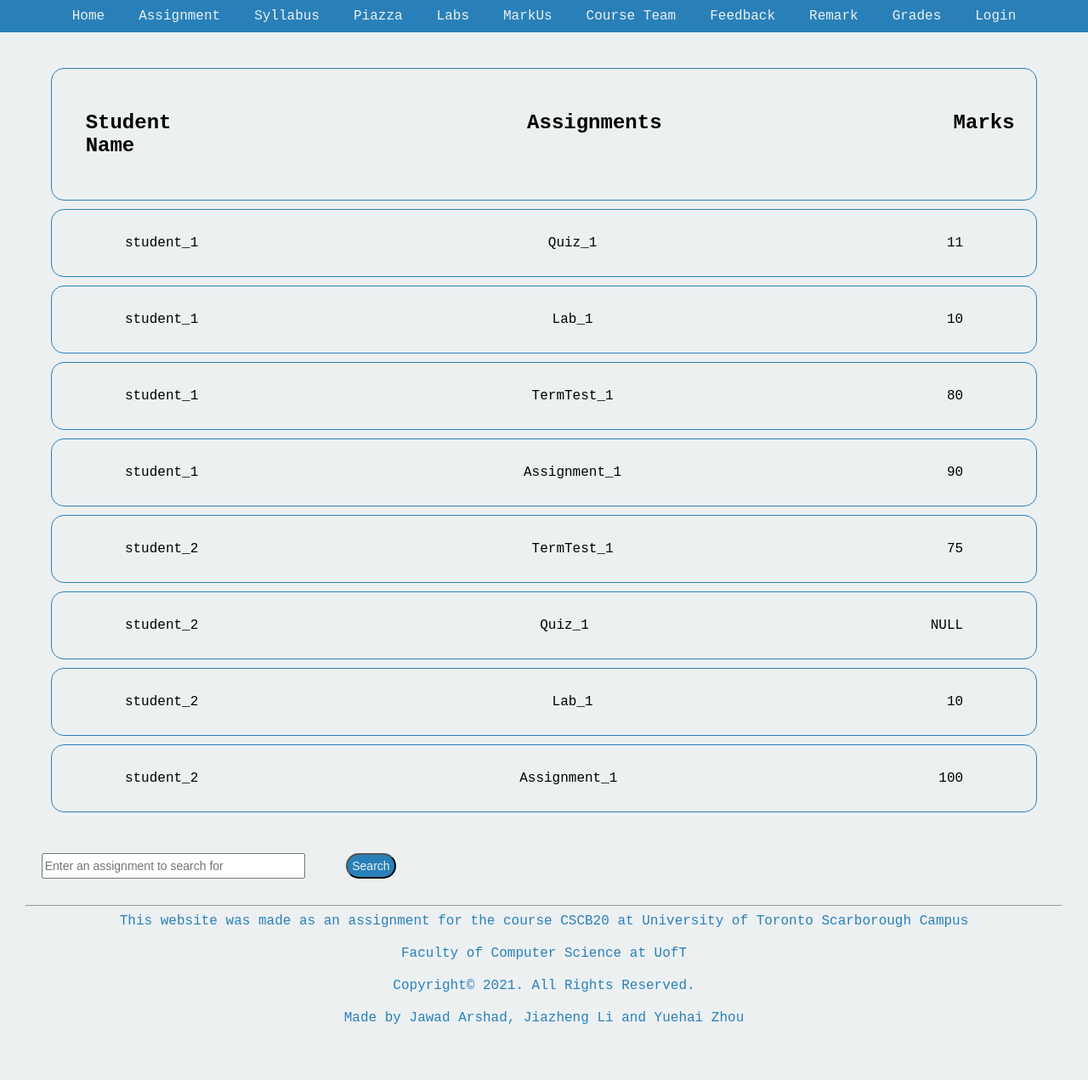
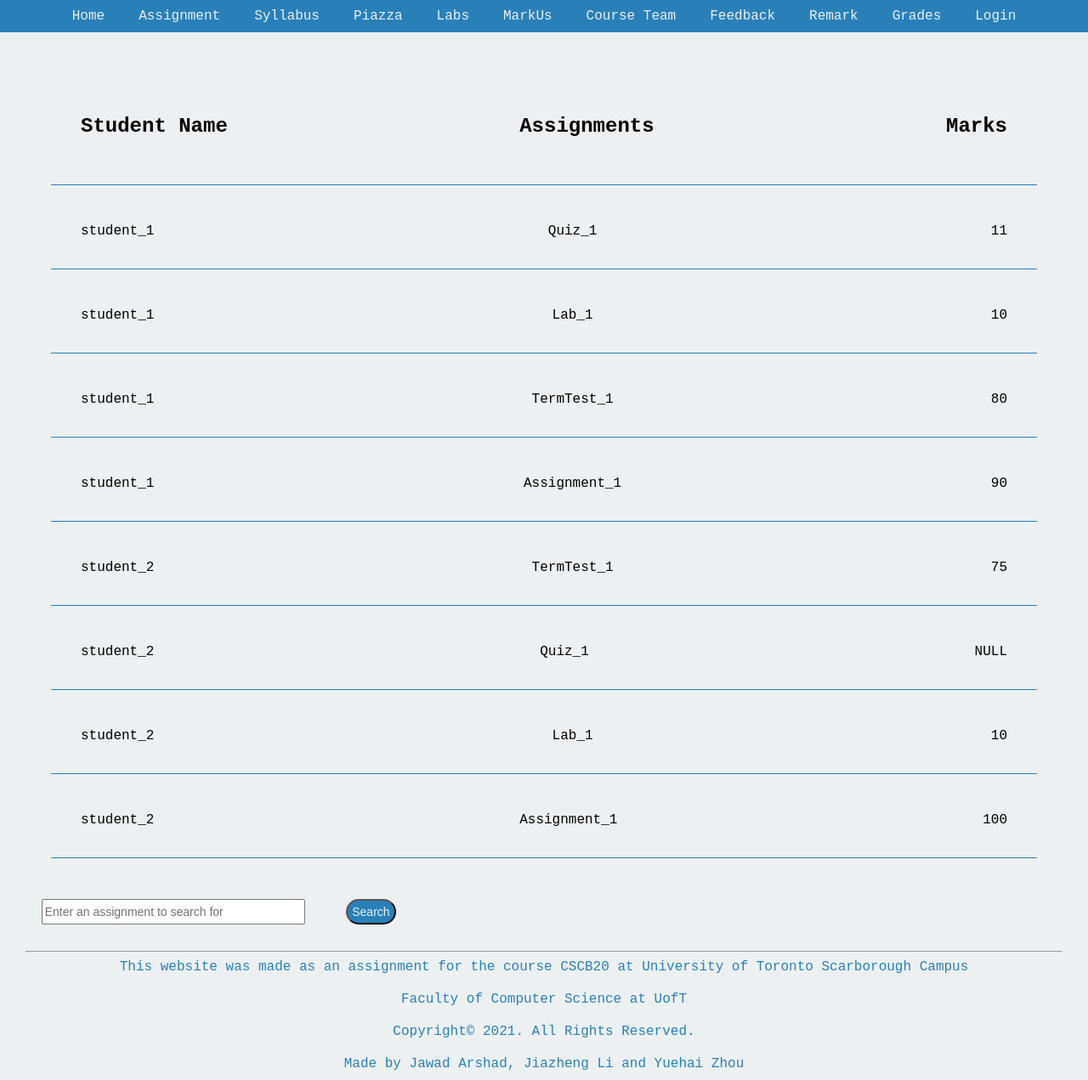
Before and after one commit to ljz3/CSCB20-A3, a Flask app: page /grade in a window 1280 px wide. Shown: the whole page at 85% size. Before the commit the page ends 1205 px from the top, so only its background shows below. Run offline with Flask 2, Linux system fonts and the light colour scheme; data comes from the database, SQL or seed files in the repository.

Commit message:
Update grade.css

```diff
--- a/Assignment3/static/css/grade.css
+++ b/Assignment3/static/css/grade.css
@@ -49,13 +49,11 @@ body {
   flex-wrap: wrap;
   padding: 20px;
   margin: 10px;
-  border: #2980b9 1px solid;
-  border-radius: 15px;
+  border-bottom: #2980b9 1px solid;
 }
 
 .content {
-  margin-left: 5%;
-  margin-right: 5%;
+  margin: 5px;
   padding: 10px;
 }
 
```
